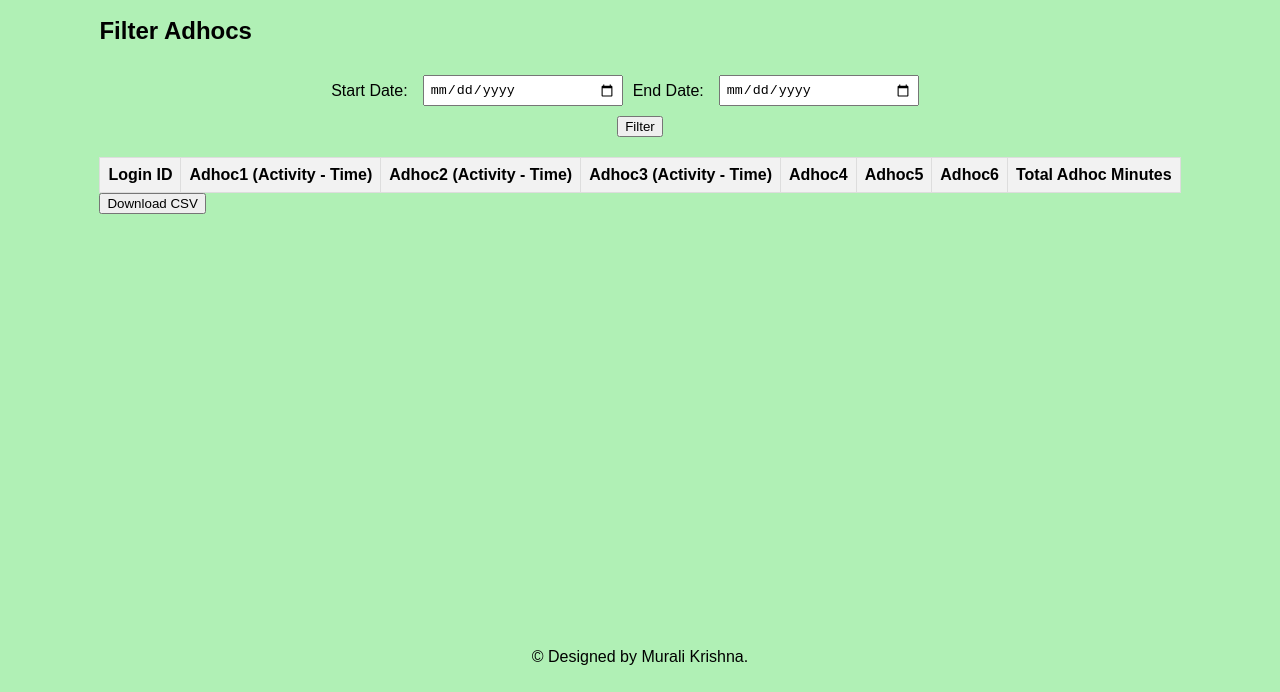
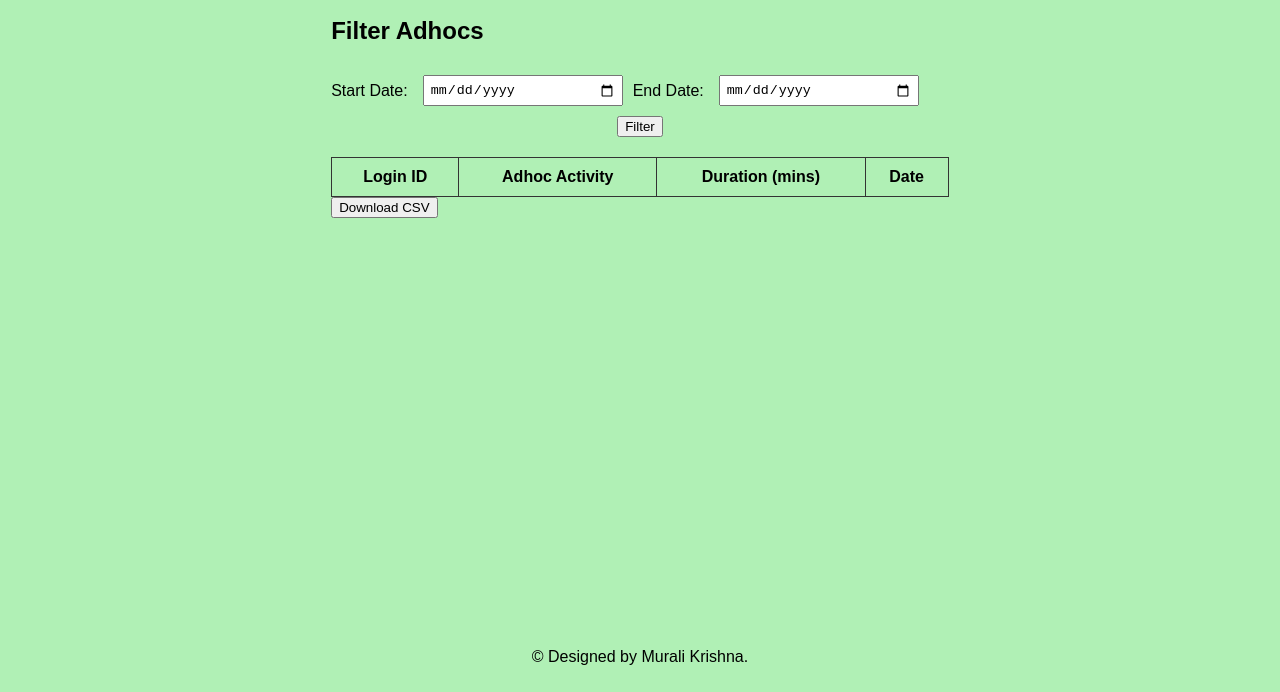
Before and after one commit to Krishna1997-coder/DRT-Adhoc, a website: page public/view_adhocs.html in a window 1280 px wide. Shown: the part 108-800 px from the top of the page. Drawn offline with Linux system fonts and the light colour scheme; no server answers.

Commit message:
undone changes

```diff
--- a/public/view_adhocs.html
+++ b/public/view_adhocs.html
@@ -8,6 +8,7 @@
     <title>View Adhocs</title>
     <link rel="stylesheet" href="styles.css">
     <style>
+        /* Styles for the filter form */
         #filterForm {
             margin-bottom: 20px;
             display: flex;
@@ -23,26 +24,11 @@
             padding: 5px;
         }
 
+        /* Styles to align the date inputs side by side */
         .date-filters {
             display: flex;
             align-items: center;
-            margin-right: 20px;
-        }
-
-        table {
-            width: 100%;
-            border-collapse: collapse;
-            margin-top: 20px;
-        }
-
-        th, td {
-            border: 1px solid #ddd;
-            padding: 8px;
-            text-align: left;
-        }
-
-        th {
-            background-color: #f2f2f2;
+            margin-right: 20px; /* Add space between filters and button */
         }
     </style>
 </head>
@@ -67,17 +53,13 @@
             <thead>
                 <tr>
                     <th>Login ID</th>
-                    <th>Adhoc1 (Activity - Time)</th>
-                    <th>Adhoc2 (Activity - Time)</th>
-                    <th>Adhoc3 (Activity - Time)</th>
-                    <th>Adhoc4</th>
-                    <th>Adhoc5</th>
-                    <th>Adhoc6</th>
-                    <th>Total Adhoc Minutes</th>
+                    <th>Adhoc Activity</th>
+                    <th>Duration (mins)</th>
+                    <th>Date</th>
                 </tr>
             </thead>
             <tbody>
-                <!-- Data will be inserted dynamically -->
+                <!-- Adhocs will be dynamically inserted here -->
             </tbody>
         </table>
         <button id="downloadBtn">Download CSV</button>
```
Also changed, not shown: server.js (+1 -46 lines).
